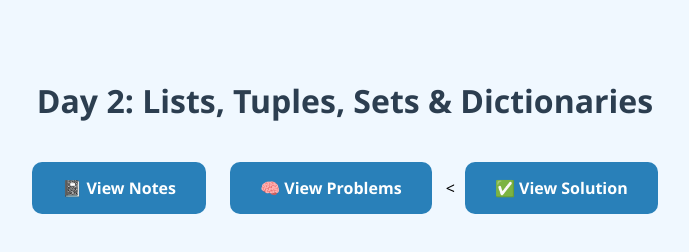
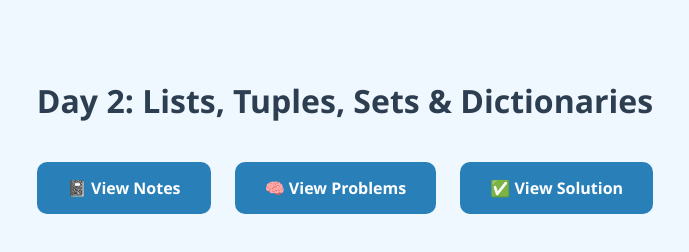
Before and after one commit to Shaiphali123/-30-Day-Python-Coding-Interview-Challenge, a plain HTML site: page Day02_Topic_Name/Day02_index.html in a window 1280 px wide. Shown: the whole page, without its empty margins (295-984 px from the left). Drawn offline with Linux system fonts and the light colour scheme.

Commit message:
Update Day02_index.html

```diff
--- a/Day02_Topic_Name/Day02_index.html
+++ b/Day02_Topic_Name/Day02_index.html
@@ -43,7 +43,7 @@
   <div class="btn-container">
     <a href="Day02_notes.html" class="btn" target="_blank">📓 View Notes</a>
     <a href="problems.html" class="btn" target="_blank">🧠 View Problems</a>
-    <<a href="https://github.com/Shaiphali123/-30-Day-Python-Coding-Interview-Challenge/blob/master/Day02_Topic_Name/solutions.py" class="btn" target="_blank">✅ View Solution</a>
+    <a href="https://github.com/Shaiphali123/-30-Day-Python-Coding-Interview-Challenge/blob/master/Day02_Topic_Name/solutions.py" class="btn" target="_blank">✅ View Solution</a>
   </div>
 </body>
 </html>
```
